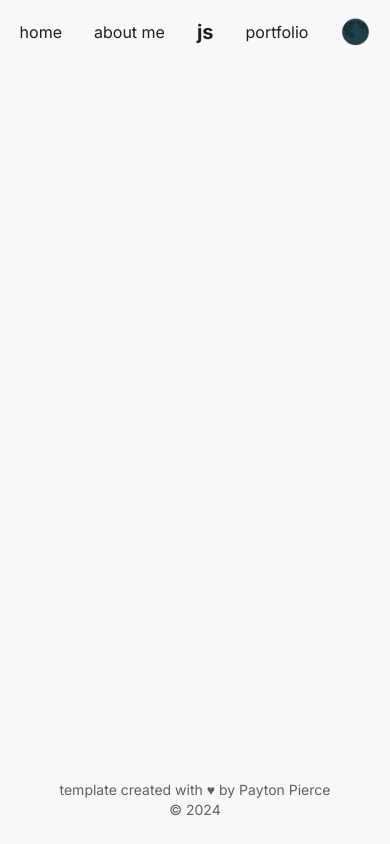
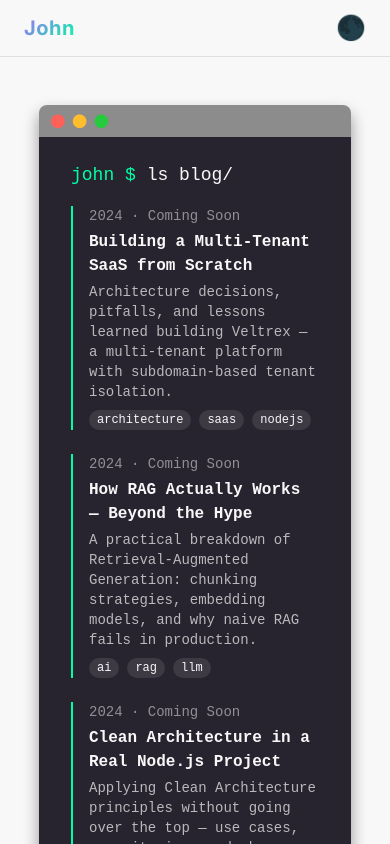
Before and after one commit to Abhinks151/Portfolio, a React (Vite) app: page /blog in a window 390 px wide. Shown: the top 844 px of the page. Built offline with nearby package versions, Linux system fonts and the light colour scheme.

Commit message:
feat: add blog and contact sections, rename portfolio to projects, and update navigation layout

```diff
--- a/src/components/BaseLayout.jsx
+++ b/src/components/BaseLayout.jsx
@@ -16,7 +16,9 @@ export default function BaseLayout() {
 
   const refHome = useScrollObserver(setActive)
   const refAbout = useScrollObserver(setActive)
-  const refPortfolio = useScrollObserver(setActive)
+  const refProjects = useScrollObserver(setActive)
+  const refBlog = useScrollObserver(setActive)
+  const refContact = useScrollObserver(setActive)
 
   useEffect(() => {
     const stored = JSON.parse(localStorage.getItem('darkMode'))
@@ -50,7 +52,7 @@ export default function BaseLayout() {
 
       <main className="flex-1">
         {singlePage
-          ? <SinglePageRoutes refs={{ refHome, refAbout, refPortfolio }} />
+          ? <SinglePageRoutes refs={{ refHome, refAbout, refProjects, refBlog, refContact }} />
           : <MultiPageRoutes />
         }
       </main>
--- a/src/components/MultiPageRoutes.jsx
+++ b/src/components/MultiPageRoutes.jsx
@@ -1,7 +1,9 @@
 import React from 'react'
 import Home from './home/Home.jsx'
 import About from './about/About.jsx'
-import Portfolio from './portfolio/Portfolio.jsx'
+import Projects from './portfolio/Projects.jsx'
+import Blog from './blog/Blog.jsx'
+import Contact from './contact/Contact.jsx'
 import { Route, Routes } from 'react-router-dom'
 
 export default function MultiPageRoutes() {
@@ -9,7 +11,9 @@ export default function MultiPageRoutes() {
     <Routes>
       <Route path="/" element={<Home />} />
       <Route path="/about" element={<About />} />
-      <Route path="/portfolio" element={<Portfolio />} />
+      <Route path="/projects" element={<Projects />} />
+      <Route path="/blog" element={<Blog />} />
+      <Route path="/contact" element={<Contact />} />
     </Routes>
   )
 }
--- a/src/components/Navbar.jsx
+++ b/src/components/Navbar.jsx
@@ -1,15 +1,15 @@
 import React from 'react'
 import Toggler from './home/Toggler.jsx'
-import { useLocation } from 'react-router-dom'
 import { HashLink as Link } from 'react-router-hash-link'
 import { info, singlePage } from '../info/Info.js'
 import './Navbar.css'
 
 const links = [
   { name: 'Home', to: '', active: 'home' },
-  { name: 'About Me', to: 'about', active: 'about' },
-  { name: info.initials, type: 'initials', to: '', active: 'home' },
-  { name: 'Portfolio', to: 'portfolio', active: 'portfolio' },
+  { name: 'About', to: 'about', active: 'about' },
+  { name: 'Projects', to: 'projects', active: 'projects' },
+  { name: 'Blog', to: 'blog', active: 'blog' },
+  { name: 'Contact', to: 'contact', active: 'contact' },
 ]
 
 const scrollWithOffset = (el) => {
@@ -19,35 +19,56 @@ const scrollWithOffset = (el) => {
 
 export default function Navbar({ darkMode, handleClick, active, setActive }) {
   return (
-    <nav className={`w-full z-10 transition-all duration-400 ${singlePage ? 'fixed' : 'relative'} bg-light dark:bg-dark`}>
-      <ul className="flex justify-center items-center gap-8 md:gap-32 text-base lowercase px-4 py-3">
+    <nav className={`w-full z-10 transition-all duration-400 ${singlePage ? 'fixed' : 'relative'} bg-light dark:bg-dark border-b border-black/10 dark:border-white/10`}>
+      <div className="flex justify-between items-center px-6 py-3 max-w-7xl mx-auto">
+
+        {/* Brand */}
+        <Link
+          to={singlePage ? '#' : '/'}
+          onClick={() => setActive('home')}
+          className="text-xl font-bold tracking-wide text-dark dark:text-light hover:opacity-70 transition-opacity"
+          style={{ background: info.gradient, WebkitBackgroundClip: 'text', WebkitTextFillColor: 'transparent' }}
+        >
+          {info.firstName}
+        </Link>
+
+        {/* Nav links */}
+        <ul className="hidden md:flex items-center gap-6 text-sm lowercase">
           {links.map((link, index) => (
             <li
               key={index}
-            className={`transition-transform duration-250 hover:-translate-y-1 ${link.active === active && !link.type ? 'nav-active' : ''
+              className={`transition-transform duration-250 hover:-translate-y-0.5 ${link.active === active ? 'nav-active' : ''
                 }`}
-            style={link.active === active && !link.type
-              ? { borderImageSource: info.gradient }
-              : {}}
+              style={link.active === active ? { borderImageSource: info.gradient } : {}}
             >
               <Link
                 to={singlePage ? `#${link.to}` : `/${link.to}`}
                 scroll={scrollWithOffset}
                 smooth
                 onClick={() => setActive(link.active)}
-              className="text-dark dark:text-light hover:opacity-80 transition-opacity"
+                className="text-dark dark:text-light hover:opacity-60 transition-opacity py-2 block"
               >
-              {link.type
-                ? <h1 className="text-xl font-bold">{link.name}</h1>
-                : <p className="py-2">{link.name}</p>
-              }
+                {link.name}
               </Link>
             </li>
           ))}
-        <li>
+        </ul>
+
+        {/* Right side — Resume CTA + Toggler */}
+        <div className="flex items-center gap-4">
+          <a
+            href={info.resumeUrl || '#'}
+            target="_blank"
+            rel="noopener noreferrer"
+            className="hidden md:inline-flex items-center gap-1.5 px-4 py-1.5 rounded-full text-sm font-medium border-2 border-transparent text-light transition-opacity hover:opacity-80"
+            style={{ background: info.gradient }}
+          >
+            Resume
+          </a>
           <Toggler darkMode={darkMode} handleClick={handleClick} />
-        </li>
-      </ul>
+        </div>
+
+      </div>
     </nav>
   )
 }
--- a/src/components/SinglePageRoutes.jsx
+++ b/src/components/SinglePageRoutes.jsx
@@ -1,14 +1,18 @@
 import React from 'react'
 import Home from './home/Home.jsx'
 import About from './about/About.jsx'
-import Portfolio from './portfolio/Portfolio.jsx'
+import Blog from './blog/Blog.jsx'
+import Contact from './contact/Contact.jsx'
+import Projects from './portfolio/Projects.jsx'
 
 export default function SinglePageRoutes({ refs }) {
   return (
     <div className="mt-12">
       <Home innerRef={refs.refHome} />
       <About innerRef={refs.refAbout} />
-      <Portfolio innerRef={refs.refPortfolio} />
+      <Projects innerRef={refs.refProjects} />
+      <Blog innerRef={refs.refBlog} />
+      <Contact innerRef={refs.refContact} />
     </div>
   )
 }
--- /dev/null
+++ b/src/components/blog/Blog.jsx
@@ -0,0 +1,69 @@
+import React from 'react'
+import Terminal from '../about/Terminal.jsx'
+import { info } from '../../info/Info.js'
+
+const posts = [
+  {
+    slug: 'coming-soon-1',
+    date: '2024 · Coming Soon',
+    title: 'Building a Multi-Tenant SaaS from Scratch',
+    summary: 'Architecture decisions, pitfalls, and lessons learned building Veltrex — a multi-tenant platform with subdomain-based tenant isolation.',
+    tags: ['architecture', 'saas', 'nodejs'],
+  },
+  {
+    slug: 'coming-soon-2',
+    date: '2024 · Coming Soon',
+    title: 'How RAG Actually Works — Beyond the Hype',
+    summary: 'A practical breakdown of Retrieval-Augmented Generation: chunking strategies, embedding models, and why naive RAG fails in production.',
+    tags: ['ai', 'rag', 'llm'],
+  },
+  {
+    slug: 'coming-soon-3',
+    date: '2024 · Coming Soon',
+    title: 'Clean Architecture in a Real Node.js Project',
+    summary: 'Applying Clean Architecture principles without going over the top — use cases, repositories, and where pragmatism beats purity.',
+    tags: ['backend', 'architecture', 'nodejs'],
+  },
+]
+
+function PostList() {
+  const firstName = info.firstName.toLowerCase()
+  return (
+    <>
+      <p>
+        <span style={{ color: info.baseColor }}>{firstName} $</span>{' '}
+        ls blog/
+      </p>
+      <div className="mt-4 space-y-6">
+        {posts.map((post, i) => (
+          <div key={i} className="border-l-2 pl-4" style={{ borderColor: info.baseColor }}>
+            <p className="text-sm opacity-50 mb-1">{post.date}</p>
+            <p className="font-semibold text-base">{post.title}</p>
+            <p className="text-sm opacity-70 mt-1">{post.summary}</p>
+            <div className="flex flex-wrap gap-2 mt-2">
+              {post.tags.map((t, j) => (
+                <span key={j} className="text-xs bg-white/10 px-2 py-0.5 rounded-full">{t}</span>
+              ))}
+            </div>
+          </div>
+        ))}
+      </div>
+      <p className="mt-6 opacity-40 text-sm">
+        <span style={{ color: info.baseColor }}>{firstName} $</span>{' '}
+        # Full posts coming soon
+      </p>
+    </>
+  )
+}
+
+export default function Blog({ innerRef }) {
+  return (
+    <section
+      ref={innerRef}
+      id="blog"
+      className="flex flex-col items-center mt-12 pb-12"
+    >
+      <Terminal text={<PostList />} />
+    </section>
+  )
+}
--- /dev/null
+++ b/src/components/contact/Contact.jsx
@@ -0,0 +1,78 @@
+import React from 'react'
+import Terminal from '../about/Terminal.jsx'
+import { info } from '../../info/Info.js'
+
+function ContactContent() {
+  const firstName = info.firstName.toLowerCase()
+
+  const channels = info.socials.map(s => ({
+    label: s.label,
+    icon: s.icon,
+    link: s.link,
+  }))
+
+  return (
+    <>
+      <p>
+        <span style={{ color: info.baseColor }}>{firstName} $</span>{' '}
+        cat contact.md
+      </p>
+      <p className="mt-3">
+        <span style={{ color: info.baseColor }}>
+          contact <span className="text-[#27C93F]">(main)</span> $
+        </span>{' '}
+        The best way to reach me is by email or LinkedIn.
+      </p>
+
+      {/* Email */}
+      <div className="mt-4 space-y-2">
+        {info.miniBio.filter(b => b.text.includes('@')).map((b, i) => (
+          <p key={i}>
+            <span style={{ color: info.baseColor }}>email </span>
+            <a
+              href={`mailto:${b.text}`}
+              className="underline hover:opacity-70 transition-opacity"
+            >
+              {b.text}
+            </a>
+          </p>
+        ))}
+      </div>
+
+      {/* Socials */}
+      <p style={{ color: info.baseColor }} className="mt-4">socials</p>
+      <ul className="mt-2 space-y-1">
+        {channels.map((c, i) => (
+          <li key={i} className="flex items-center gap-3">
+            <i className={`${c.icon} w-4`} aria-hidden="true" />
+            <a
+              href={c.link}
+              target="_blank"
+              rel="noopener noreferrer"
+              className="underline hover:opacity-70 transition-opacity text-sm"
+            >
+              {c.link.replace('https://', '')}
+            </a>
+          </li>
+        ))}
+      </ul>
+
+      <p className="mt-6 opacity-40 text-sm">
+        <span style={{ color: info.baseColor }}>{firstName} $</span>{' '}
+        # I try to reply within 24–48 hours
+      </p>
+    </>
+  )
+}
+
+export default function Contact({ innerRef }) {
+  return (
+    <section
+      ref={innerRef}
+      id="contact"
+      className="flex flex-col items-center mt-12 pb-12"
+    >
+      <Terminal text={<ContactContent />} />
+    </section>
+  )
+}
--- a/src/components/portfolio/Portfolio.jsx
+++ b/src/components/portfolio/Projects.jsx
@@ -2,15 +2,15 @@ import React from 'react'
 import PortfolioBlock from './PortfolioBlock.jsx'
 import { info } from '../../info/Info.js'
 
-export default function Portfolio({ innerRef }) {
+export default function Projects({ innerRef }) {
   return (
     <section
       ref={innerRef}
-      id="portfolio"
+      id="projects"
       className="py-12"
     >
       <div className="grid grid-cols-1 md:grid-cols-2 gap-8 max-w-5xl mx-auto px-6">
-        {info.portfolio.map((project, index) => (
+        {info.projects.map((project, index) => (
           <PortfolioBlock
             key={index}
             image={project.image}
--- a/src/info/Info.js
+++ b/src/info/Info.js
@@ -20,6 +20,7 @@ export const info = {
     initials: 'JS',
     position: 'a Full Stack Developer',
     selfPortrait: self,
+    resumeUrl: '#', // Replace with a direct link to your resume PDF
     gradient: `-webkit-linear-gradient(135deg, ${colors.join(', ')})`,
     baseColor: colors[0],
 
@@ -52,7 +53,7 @@ export const info = {
         { label: 'cooking', emoji: '🌶' },
     ],
 
-    portfolio: [
+    projects: [
         { title: 'Project 1', live: 'https://paytonpierce.dev', source: 'https://github.com/paytonjewell', image: mock1 },
         { title: 'Project 2', live: 'https://paytonpierce.dev', source: 'https://github.com/paytonjewell', image: mock2 },
         { title: 'Project 3', live: 'https://paytonpierce.dev', source: 'https://github.com/paytonjewell', image: mock3 },
```
Lines whose indentation alone changed are shown as unchanged.
